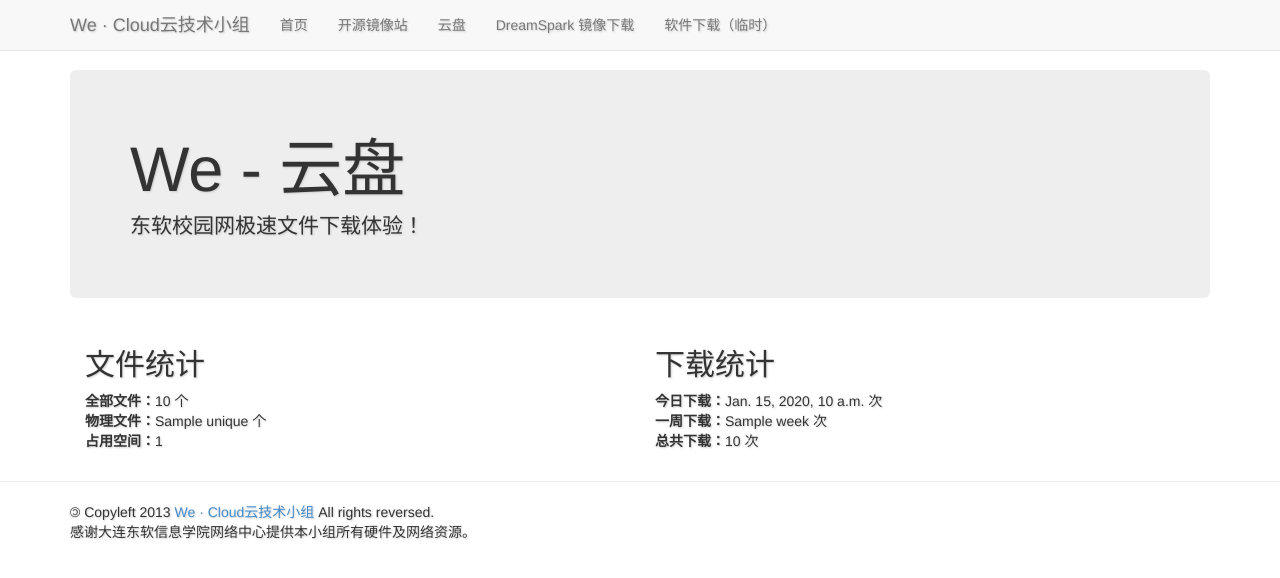
After one commit to We-Neusoft/We, a Django app: template sites/file/templates/file/index.html in a window 1280 px wide. The commit adds this page. Shown: the top 578 px of the page. Run offline with Django 3.2, Linux system fonts and the light colour scheme; the template is opened without the code that fills it: most values are stand-ins (such as "Sample title", 1, 10 or a date in 2020).

Commit message:
File app added home page.

```diff
--- /dev/null
+++ b/sites/file/templates/file/index.html
@@ -0,0 +1,29 @@
+{% extends "we/hero.html" %}
+
+{% block title %}云盘{% endblock %}
+
+{% block hero_title %}We - 云盘{% endblock %}
+{% block hero_subtitle %}东软校园网极速文件下载体验！{% endblock %}
+
+{% block content %}
+  <div class="container blocks">
+    <div class="row-fluid">
+      <div class="col-md-6">
+        <h2>文件统计</h2>
+        <p>
+          <strong>全部文件：</strong>{{ file.total }} 个<br>
+          <strong>物理文件：</strong>{{ file.unique }} 个<br>
+          <strong>占用空间：</strong>{{ file.size }}
+        </p>
+      </div>
+      <div class="col-md-6">
+        <h2>下载统计</h2>
+        <p>
+          <strong>今日下载：</strong>{{ download.today }} 次<br>
+          <strong>一周下载：</strong>{{ download.week }} 次<br>
+          <strong>总共下载：</strong>{{ download.total }} 次
+        </p>
+      </div>
+    </div>
+  </div>
+{% endblock %}
--- a/sites/file/urls.py
+++ b/sites/file/urls.py
@@ -3,6 +3,8 @@
 from file import views
 
 urlpatterns = patterns('',
-    url(r'^detail/(?P<pk>[^\.]+).we$', views.FileView.as_view(), name='file'),
+    url(r'^$', views.index, name='index'),
+    (r'^index.we$', views.index),
+    url(r'^detail/(?P<pk>[^\.]+).we$', views.FileView.as_view(), name='detail'),
     url(r'^download/(?P<id>[^\.]+).we$', views.download, name='download'),
 )
--- a/sites/we/templates/we/base.html
+++ b/sites/we/templates/we/base.html
@@ -20,10 +20,11 @@
 <body {% block body_attributes %}{% endblock %}>
   <nav class="navbar navbar-default navbar-fixed-top" role="navigation">
     <div class="container">
-      <a class="navbar-brand" href="http://we.neusoft.edu.cn">We · Cloud</a>
+      <a class="navbar-brand" href="http://we.neusoft.edu.cn">We · Cloud云技术小组</a>
       <ul class="nav navbar-nav">
         <li class="{{ nav_www }}"><a href="{% url 'www:index' %}">首页</a>
-        <li class="{{ nav_mirror }}"><a href="{% url 'mirror:index' %}">开源镜像</a>
+        <li class="{{ nav_mirror }}"><a href="{% url 'mirror:index' %}">开源镜像站</a>
+        <li class="{{ nav_file }}"><a href="{% url 'file:index' %}">云盘</a>
         <li class="{{ nav_dreamspark }}"><a href="http://dreamspark.we.neusoft.edu.cn">DreamSpark 镜像下载</a>
         <li class="{{ nav_download }}"><a href="http://download.we.neusoft.edu.cn">软件下载（临时）</a>
       </ul>
--- a/sites/www/templates/www/index.html
+++ b/sites/www/templates/www/index.html
@@ -12,7 +12,7 @@
 {% endblock %}
 
 {% block hero_title %}We · Cloud云技术小组{% endblock %}
-{% block hero_subtitle %}网站仍在开发中，敬请期待……{% endblock %}
+{% block hero_subtitle %}我们只提供专业服务！{% endblock %}
 
 {% block content %}
   <div class="container">
```
Also changed, not shown: sites/file/views.py (+34 -1 lines), 1 other file.
